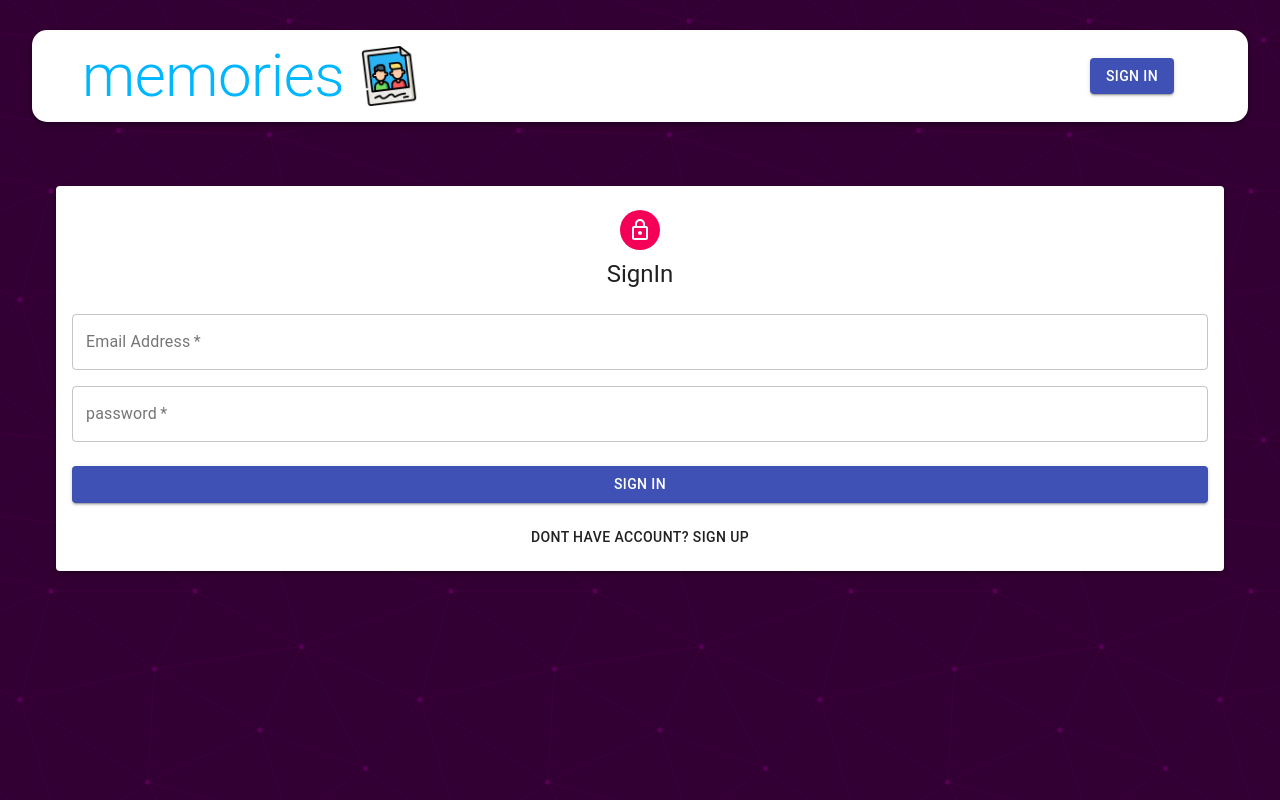
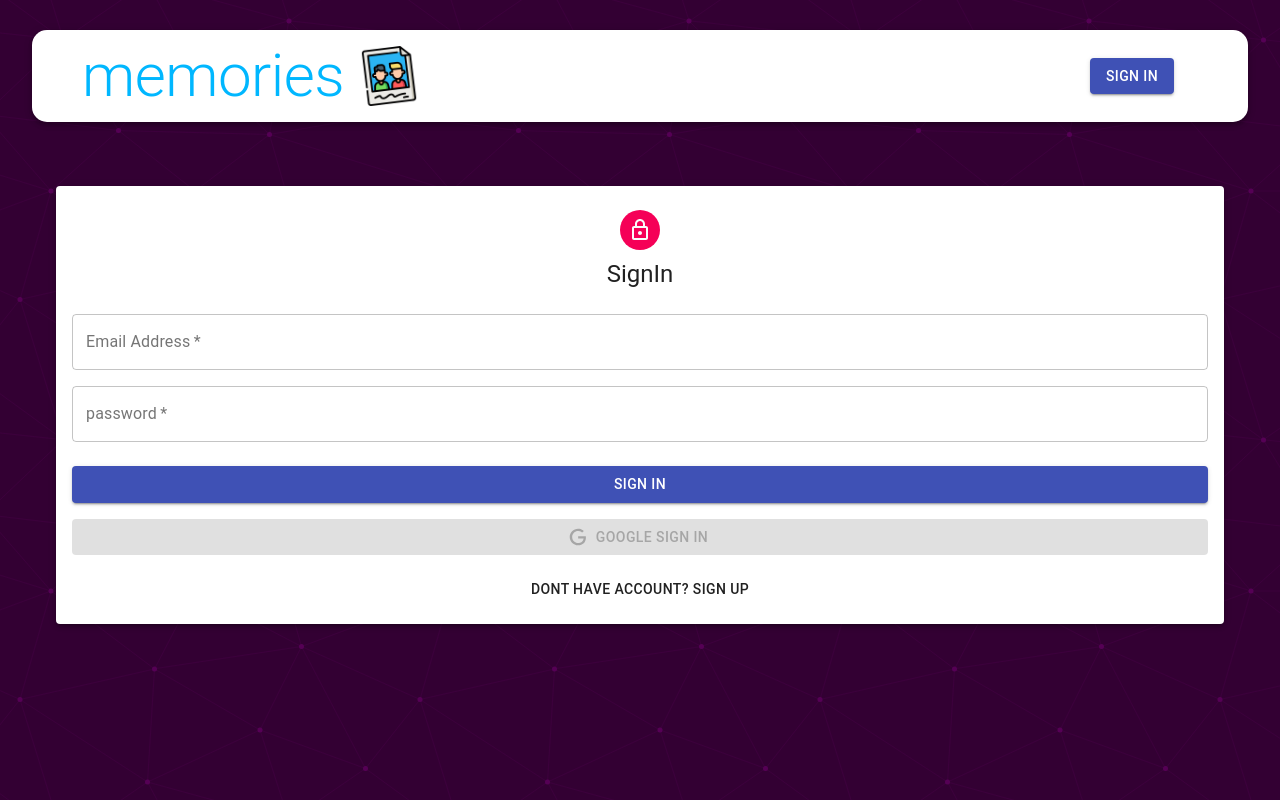
Before and after one commit to AliSadeghi-dev/memories-MERNSTACK-Project, a React (Create React App) app in the folder client/: page /auth in a window 1280 px wide. Built offline with nearby package versions, Linux system fonts and the light colour scheme.

Commit message:
create google authenticate

```diff
--- a/client/src/components/Auth/Auth.jsx
+++ b/client/src/components/Auth/Auth.jsx
@@ -1,4 +1,5 @@
 import React, { useState } from "react";
+import { GoogleLogin } from "react-google-login";
 import {
   Avatar,
   Button,
@@ -8,6 +9,7 @@
   Grid,
 } from "@material-ui/core";
 import LockOutlinedIcon from "@material-ui/icons/LockOutlined";
+import Icon from "./Icon";
 
 import useStyle from "./styles";
 import Input from "./input";
@@ -20,6 +22,12 @@
   const handleSubmit = () => {};
 
   const handleChange = () => {};
+  const googleSuccess = (res) => {
+    console.log(res);
+  };
+  const googleFailure = () => {
+    console.log("google Sign In was unsuccessful,Try Aain Later ...");
+  };
 
   const handleShowPassword = () =>
     setShowPassword((prevShowPassword) => !prevShowPassword);
@@ -78,6 +86,7 @@
               />
             )}
           </Grid>
+
           <Button
             type="submit"
             fullWidth
@@ -87,6 +96,25 @@
           >
             {isSignup ? "Sign Up" : "Sign In"}
           </Button>
+          <GoogleLogin
+            clientId="GoogleID"
+            render={(renderProps) => (
+              <Button
+                className={classes.googleButton}
+                color="primary"
+                fullWidth
+                onClick={renderProps.onClick}
+                disabled={renderProps.disabled}
+                startIcon={<Icon />}
+                variant="contained"
+              >
+                Google Sign In
+              </Button>
+            )}
+            onSuccess={googleSuccess}
+            onFailure={googleFailure}
+            cookiePolicy="single_host_origin"
+          />
           <Grid container justifyContent="center">
             <Grid item>
               <Button onClick={switchMode}>
--- /dev/null
+++ b/client/src/components/Auth/Icon.jsx
@@ -0,0 +1,12 @@
+import React from "react";
+
+const icon = () => (
+  <svg style={{ width: "20px", height: "20px" }} viewBox="0 0 24 24">
+    <path
+      fill="currentColor"
+      d="M21.35,11.1H12.18V13.83H18.69C18.36,17.64 15.19,19.27 12.19,19.27C8.36,19.27 5,16.25 5,12C5,7.9 8.2,4.73 12.2,4.73C15.29,4.73 17.1,6.7 17.1,6.7L19,4.72C19,4.72 16.56,2 12.1,2C6.42,2 2.03,6.8 2.03,12C2.03,17.05 6.16,22 12.25,22C17.6,22 21.5,18.33 21.5,12.91C21.5,11.76 21.35,11.1 21.35,11.1V11.1Z"
+    />
+  </svg>
+);
+
+export default icon;
```
